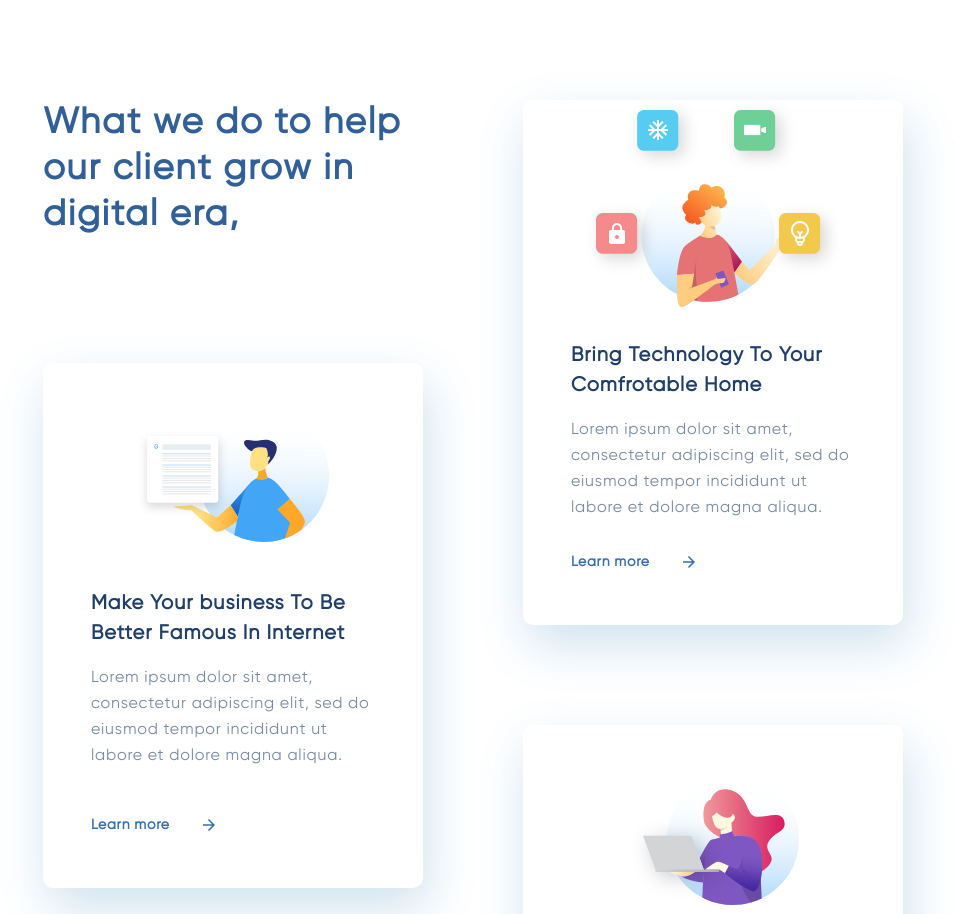
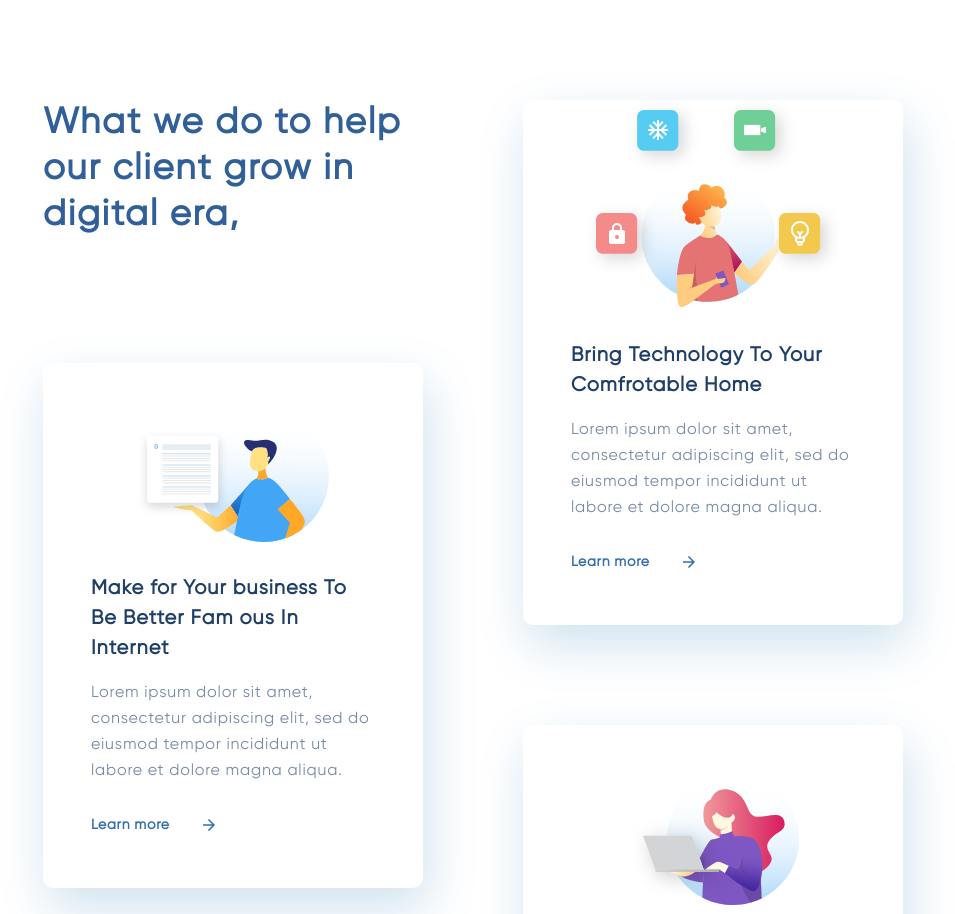
Before and after one commit to IvanSeniuk/lesson_8, a website: page index.html in a window 1280 px wide. Shown: the top 914 px of the page, without its empty margins (207-1162 px from the left). Drawn offline with Linux system fonts and the light colour scheme.

Commit message:
add card__info text

```diff
--- a/index.html
+++ b/index.html
@@ -33,8 +33,8 @@
                         <img src="./img/card2pic.svg" alt="">
                     </div>
                     <div class="card__info">
-                        <h3>Make Your business To Be
-                            Better Famous In Internet</h3>
+                        <h3>Make for Your business To Be
+                            Better Fam ous In Internet</h3>
                         <p>Lorem ipsum dolor sit amet, consectetur adipiscing elit, sed do eiusmod tempor incididunt ut labore et dolore magna aliqua. </p>
 
                     </div>
```
